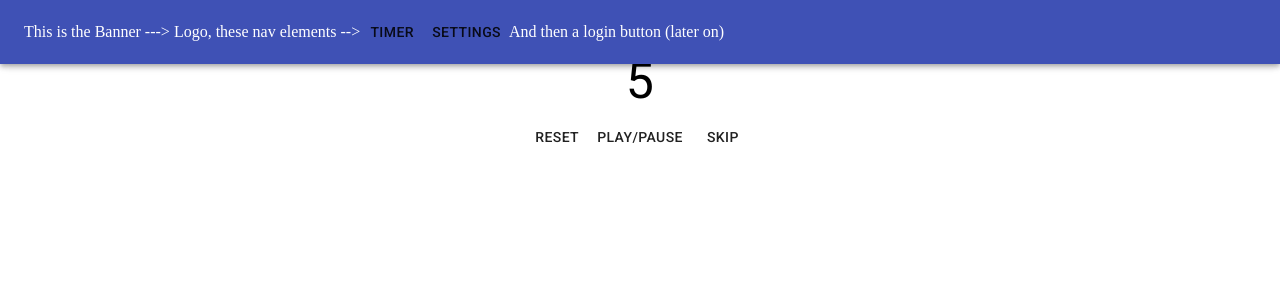
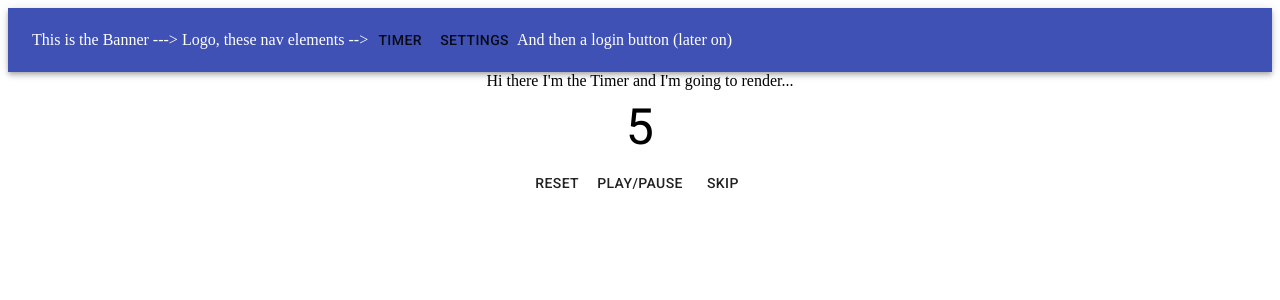
Before and after one commit to ARTurnerGit/pomodoro, a React (Create React App) app: page / in a window 1280 px wide. Shown: the top 300 px of the page. Built offline with nearby package versions, Linux system fonts and the light colour scheme.

Commit message:
removed initial text from app, applied static position to banner

```diff
--- a/src/App.js
+++ b/src/App.js
@@ -8,7 +8,6 @@
 function App() {
   return (
     <div className="App">
-      LET'S MAKE A POMODORO
       <header>
         <Banner />
       </header>
--- a/src/components/Banner.jsx
+++ b/src/components/Banner.jsx
@@ -4,7 +4,7 @@
 
 const Banner = () => {
   return (
-    <AppBar>
+    <AppBar style={{ position: "static" }}>
       <Toolbar>
         This is the Banner ---> Logo, these nav elements -->
         <Navbar />
```
